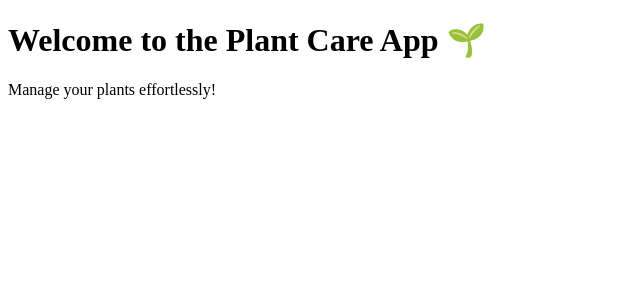
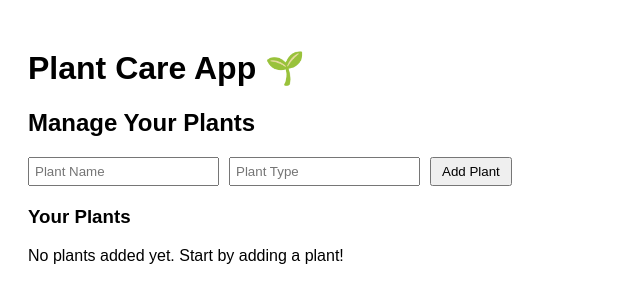
Before and after one commit to sktveer/plant_care, a Next.js app: page / in a window 1280 px wide. Shown: the top 302 px of the page, without its empty margins (0-640 px from the left). Built offline with nearby package versions, Linux system fonts and the light colour scheme.

Commit message:
Update index.js

```diff
--- a/pages/index.js
+++ b/pages/index.js
@@ -1,8 +1,85 @@
+import React, { useState } from 'react';
+
 export default function Home() {
+  const [plants, setPlants] = useState([]);
+  const [newPlant, setNewPlant] = useState({ name: '', type: '' });
+
+  // Add Plant
+  const addPlant = () => {
+    if (newPlant.name && newPlant.type) {
+      setPlants([...plants, { id: Date.now(), ...newPlant }]);
+      setNewPlant({ name: '', type: '' });
+    }
+  };
+
+  // Remove Plant
+  const removePlant = (id) => {
+    setPlants(plants.filter((plant) => plant.id !== id));
+  };
+
   return (
-    <div>
-      <h1>Welcome to the Plant Care App 🌱</h1>
-      <p>Manage your plants effortlessly!</p>
+    <div style={{ padding: '20px', fontFamily: 'Arial' }}>
+      <h1>Plant Care App 🌱</h1>
+      <h2>Manage Your Plants</h2>
+
+      {/* Add Plant Form */}
+      <div>
+        <input
+          type="text"
+          placeholder="Plant Name"
+          value={newPlant.name}
+          onChange={(e) => setNewPlant({ ...newPlant, name: e.target.value })}
+          style={{ marginRight: '10px', padding: '5px' }}
+        />
+        <input
+          type="text"
+          placeholder="Plant Type"
+          value={newPlant.type}
+          onChange={(e) => setNewPlant({ ...newPlant, type: e.target.value })}
+          style={{ marginRight: '10px', padding: '5px' }}
+        />
+        <button onClick={addPlant} style={{ padding: '5px 10px' }}>
+          Add Plant
+        </button>
+      </div>
+
+      {/* Plant List */}
+      <div style={{ marginTop: '20px' }}>
+        <h3>Your Plants</h3>
+        {plants.length === 0 ? (
+          <p>No plants added yet. Start by adding a plant!</p>
+        ) : (
+          <ul style={{ listStyleType: 'none', padding: 0 }}>
+            {plants.map((plant) => (
+              <li
+                key={plant.id}
+                style={{
+                  marginBottom: '10px',
+                  padding: '10px',
+                  border: '1px solid #ddd',
+                  borderRadius: '5px',
+                }}
+              >
+                <strong>{plant.name}</strong> - {plant.type}
+                <button
+                  onClick={() => removePlant(plant.id)}
+                  style={{
+                    marginLeft: '10px',
+                    padding: '5px 10px',
+                    backgroundColor: 'red',
+                    color: 'white',
+                    border: 'none',
+                    borderRadius: '3px',
+                    cursor: 'pointer',
+                  }}
+                >
+                  Remove
+                </button>
+              </li>
+            ))}
+          </ul>
+        )}
+      </div>
     </div>
   );
 }
```
